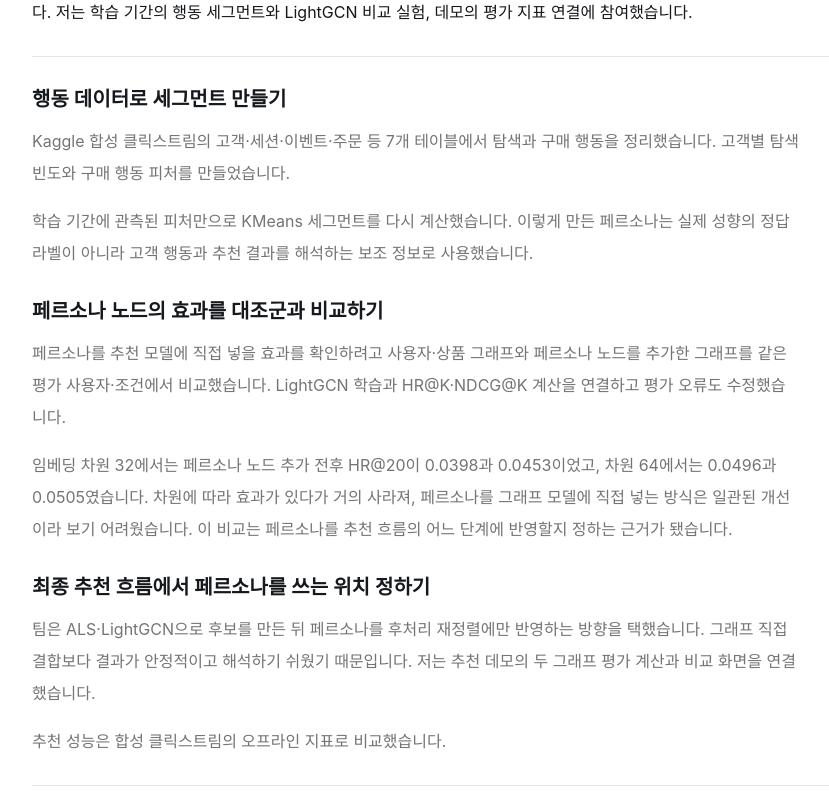
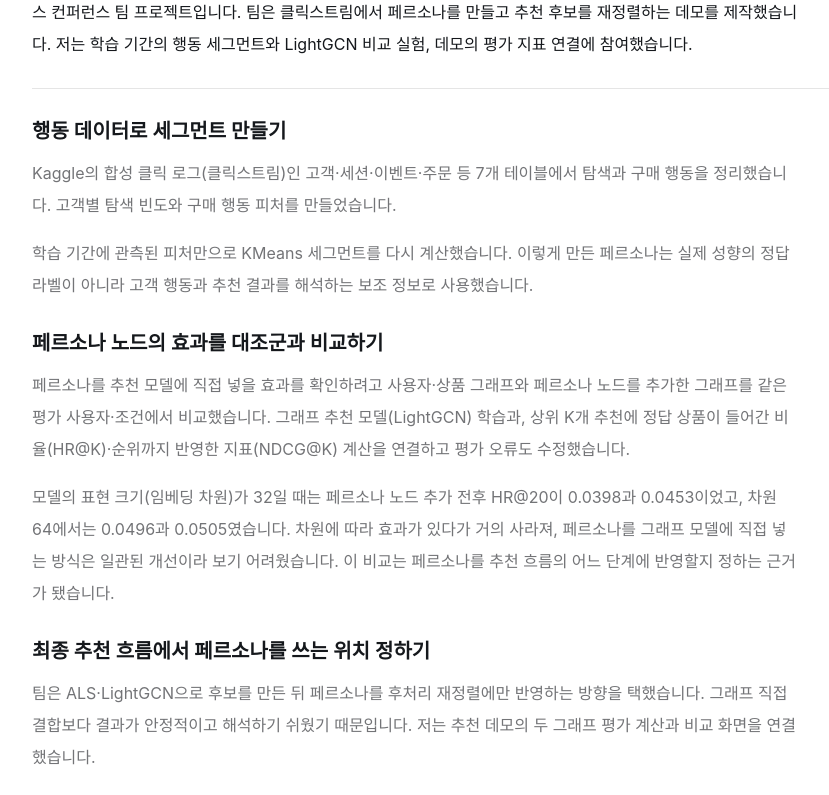
Before and after one commit to JungYeoni/portfolio, a Next.js app: page /portfolio in a window 1280 px wide. Shown: the part 2560-3355 px from the top of the page, without its empty margins (120-949 px from the left). Built offline with nearby package versions, Linux system fonts and the light colour scheme; a web font is replaced by a local one.

Commit message:
fix: 문구 용어 풀이와 중복 정리 (#20)

```diff
--- a/src/data/portfolio.ts
+++ b/src/data/portfolio.ts
@@ -32,7 +32,7 @@ export const profile = {
   nameEn: "Jungyeon Lee",
   tagline: "데이터를 분석하고, 직접 구현해 검증합니다.",
   about: [
-    "데이터를 분석해 문제를 찾고, 결과를 직접 구현해 검증합니다. 세종대학교에서 데이터사이언스와 경제학을 공부하고 있습니다.",
+    "세종대학교에서 데이터사이언스와 경제학을 공부하고 있습니다.",
     "지자체 예산 사업 분류 모델의 macro-F1을 0.842에서 0.889로 높였고, 서울 25개 구 2,846개 장소의 추천용 데이터를 구축했습니다. App Store에 출시된 트립게더에서는 AI 서버의 영상 자막 처리를 맡았습니다.",
     "숫자 뒤의 맥락을 이해하는 과정에 흥미를 느낍니다.",
   ],
@@ -67,8 +67,8 @@ const featured: Project[] = [
       {
         title: "배포 환경에서 OCR 대안 검토하기",
         paragraphs: [
-          "Upstage OCR의 요청 제한에 대응하려 EasyOCR과 PaddleOCR을 대안으로 검토했습니다. EasyOCR은 로컬 응답을 시험했습니다.",
-          "Synology NAS의 실행 조건을 고려해 서비스 배포 경로에는 Upstage OCR을 유지했습니다. PaddleOCR은 별도 브랜치에서 적용 가능성을 시험했습니다.",
+          "Upstage OCR의 요청 제한에 대응하려 EasyOCR과 PaddleOCR을 대안으로 검토했습니다. EasyOCR은 로컬에서는 동작했지만 배포 대상인 Synology NAS에서는 구동되지 않았습니다.",
+          "그래서 서비스 배포 경로에는 Upstage OCR을 유지했습니다. PaddleOCR은 별도 브랜치에서 적용 가능성을 시험했습니다.",
         ],
       },
       {
@@ -95,21 +95,21 @@ const featured: Project[] = [
     sortDate: "2026-07-11",
     category: ["모델링", "분석"],
     role: "고객 행동 분석 · 추천 모델 평가",
-    shortDescription: "고객 행동을 분석해 추천 순위를 개선한 프로젝트",
+    shortDescription: "고객 행동을 분석해 추천 후보를 재정렬한 프로젝트",
     summary: "추크크는 상품이 너무 많아 원하는 상품을 찾기 어려운 상황에서 고객 행동을 해석하고 추천 순위를 개선하려 한 투빅스 컨퍼런스 팀 프로젝트입니다. 팀은 클릭스트림에서 페르소나를 만들고 추천 후보를 재정렬하는 데모를 제작했습니다. 저는 학습 기간의 행동 세그먼트와 LightGCN 비교 실험, 데모의 평가 지표 연결에 참여했습니다.",
     stories: [
       {
         title: "행동 데이터로 세그먼트 만들기",
         paragraphs: [
-          "Kaggle 합성 클릭스트림의 고객·세션·이벤트·주문 등 7개 테이블에서 탐색과 구매 행동을 정리했습니다. 고객별 탐색 빈도와 구매 행동 피처를 만들었습니다.",
+          "Kaggle의 합성 클릭 로그(클릭스트림)인 고객·세션·이벤트·주문 등 7개 테이블에서 탐색과 구매 행동을 정리했습니다. 고객별 탐색 빈도와 구매 행동 피처를 만들었습니다.",
           "학습 기간에 관측된 피처만으로 KMeans 세그먼트를 다시 계산했습니다. 이렇게 만든 페르소나는 실제 성향의 정답 라벨이 아니라 고객 행동과 추천 결과를 해석하는 보조 정보로 사용했습니다.",
         ],
       },
       {
         title: "페르소나 노드의 효과를 대조군과 비교하기",
         paragraphs: [
-          "페르소나를 추천 모델에 직접 넣을 효과를 확인하려고 사용자·상품 그래프와 페르소나 노드를 추가한 그래프를 같은 평가 사용자·조건에서 비교했습니다. LightGCN 학습과 HR@K·NDCG@K 계산을 연결하고 평가 오류도 수정했습니다.",
-          "임베딩 차원 32에서는 페르소나 노드 추가 전후 HR@20이 0.0398과 0.0453이었고, 차원 64에서는 0.0496과 0.0505였습니다. 차원에 따라 효과가 있다가 거의 사라져, 페르소나를 그래프 모델에 직접 넣는 방식은 일관된 개선이라 보기 어려웠습니다. 이 비교는 페르소나를 추천 흐름의 어느 단계에 반영할지 정하는 근거가 됐습니다.",
+          "페르소나를 추천 모델에 직접 넣을 효과를 확인하려고 사용자·상품 그래프와 페르소나 노드를 추가한 그래프를 같은 평가 사용자·조건에서 비교했습니다. 그래프 추천 모델(LightGCN) 학습과, 상위 K개 추천에 정답 상품이 들어간 비율(HR@K)·순위까지 반영한 지표(NDCG@K) 계산을 연결하고 평가 오류도 수정했습니다.",
+          "모델의 표현 크기(임베딩 차원)가 32일 때는 페르소나 노드 추가 전후 HR@20이 0.0398과 0.0453이었고, 차원 64에서는 0.0496과 0.0505였습니다. 차원에 따라 효과가 있다가 거의 사라져, 페르소나를 그래프 모델에 직접 넣는 방식은 일관된 개선이라 보기 어려웠습니다. 이 비교는 페르소나를 추천 흐름의 어느 단계에 반영할지 정하는 근거가 됐습니다.",
         ],
       },
       {
@@ -139,7 +139,7 @@ const featured: Project[] = [
         title: "연도별 예산 사업을 같은 기준으로 분류하기",
         paragraphs: [
           "지자체마다 사업명이 달라 같은 정책 영역의 예산을 바로 합칠 수 없었습니다. 2021~2024년 사업의 확정·수정 라벨을 바탕으로 TF-IDF와 로지스틱 회귀 분류기를 재학습했습니다.",
-          "지역 단위 교차검증에서 macro-F1이 0.842에서 0.889로 높아졌습니다. 2016~2020년 사업에 적용할 때는 정책 용어의 시기별 차이를 고려해 저신뢰 예측을 별도 검토 대상으로 관리했습니다.",
+          "지역 단위 교차검증에서 정책 영역별 성능을 고르게 반영하는 macro-F1이 0.842에서 0.889로 높아졌습니다. 2016~2020년 사업에 적용할 때는 정책 용어의 시기별 차이를 고려해 모델이 확신하지 못한 예측을 별도 검토 대상으로 관리했습니다.",
         ],
       },
       {
@@ -170,12 +170,12 @@ const featured: Project[] = [
     category: ["분석", "AI 서비스"],
     role: "장소 데이터 구축 · 추천 로직",
     shortDescription: "위치와 취향에 맞는 서울 휴식 공간 추천 서비스",
-    summary: "서울숨셔는 이용자의 위치와 기분, 소음 선호, 도시 환경에 맞는 서울의 휴식 공간과 책을 함께 추천한 서울시 빅데이터 활용 공모전 출품작입니다. 팀은 공공 공간 자료와 실시간 환경 정보를 결합해 추천 결과를 만들었습니다. 저는 장소 마스터데이터 정제, 거리·반경 피처, 추천 Edge Function과 시나리오 검증을 맡았습니다.",
+    summary: "서울숨셔는 이용자의 위치와 기분, 소음 선호, 도시 환경에 맞는 서울의 휴식 공간과 책을 함께 추천한 서울시 빅데이터 활용 공모전 출품작입니다. 팀은 공공 공간 자료와 실시간 환경 정보를 결합해 추천 결과를 만들었습니다. 저는 장소 마스터데이터 정제, 거리·반경 피처, 추천 서버 함수(Supabase Edge Function)와 시나리오 검증을 맡았습니다.",
     stories: [
       {
         title: "추천에 사용할 장소 데이터를 정리하기",
         paragraphs: [
-          "공공 공간·문화시설·서울페이 가맹점 자료를 합치면서 주소와 좌표 오류, 같은 이름의 다른 장소, 서비스 취지와 맞지 않는 어린이 공간을 점검했습니다. 중복 이름만으로 장소를 구분하지 않도록 spot_id를 도입했고, BallTree로 주변 문화공간과 편의시설의 거리·반경 피처를 미리 계산했습니다.",
+          "공공 공간·문화시설·서울페이 가맹점 자료를 합치면서 주소와 좌표 오류, 같은 이름의 다른 장소, 서비스 취지와 맞지 않는 어린이 공간을 점검했습니다. 이름만으로 장소를 구분하지 않도록 장소마다 고유 ID를 붙였고, 좌표 기반 최근접 탐색(BallTree)으로 주변 문화공간과 편의시설의 거리·반경 피처를 미리 계산했습니다.",
           "반경 피처의 음수 건수·반경 역전·유형별 합계 불일치는 검증 결과 0건이었으며, 최종 마스터테이블에는 서울 25개 구의 2,846개 장소가 담겼습니다.",
         ],
       },
```
